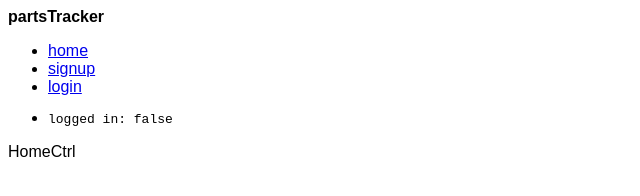
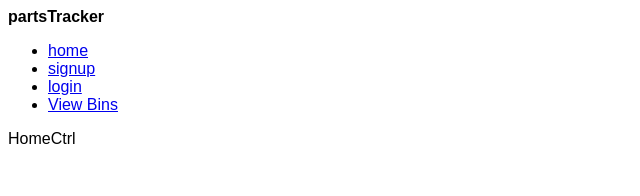
Before and after one commit to mchandleraz/partsTracker, a website: page client/index.html in a window 1280 px wide. Shown: the whole page, without its empty margins (0-640 px from the left). Drawn offline with nearby package versions, Linux system fonts and the light colour scheme; some packages are replaced by stand-ins of ours; files that its build step writes are made by us from their sources.

Commit message:
bins nav item

```diff
--- a/client/directives/nav-bar/nav-bar.html
+++ b/client/directives/nav-bar/nav-bar.html
@@ -13,7 +13,7 @@
       <a href="" ng-click="Auth.logout()">logout</a>
     </li>
     <li>
-      <pre>logged in: {{ Auth.isLogged() }}</pre>
+      <a href="/bins">View Bins</a>
     </li>
   </ul>
 </nav>
```
